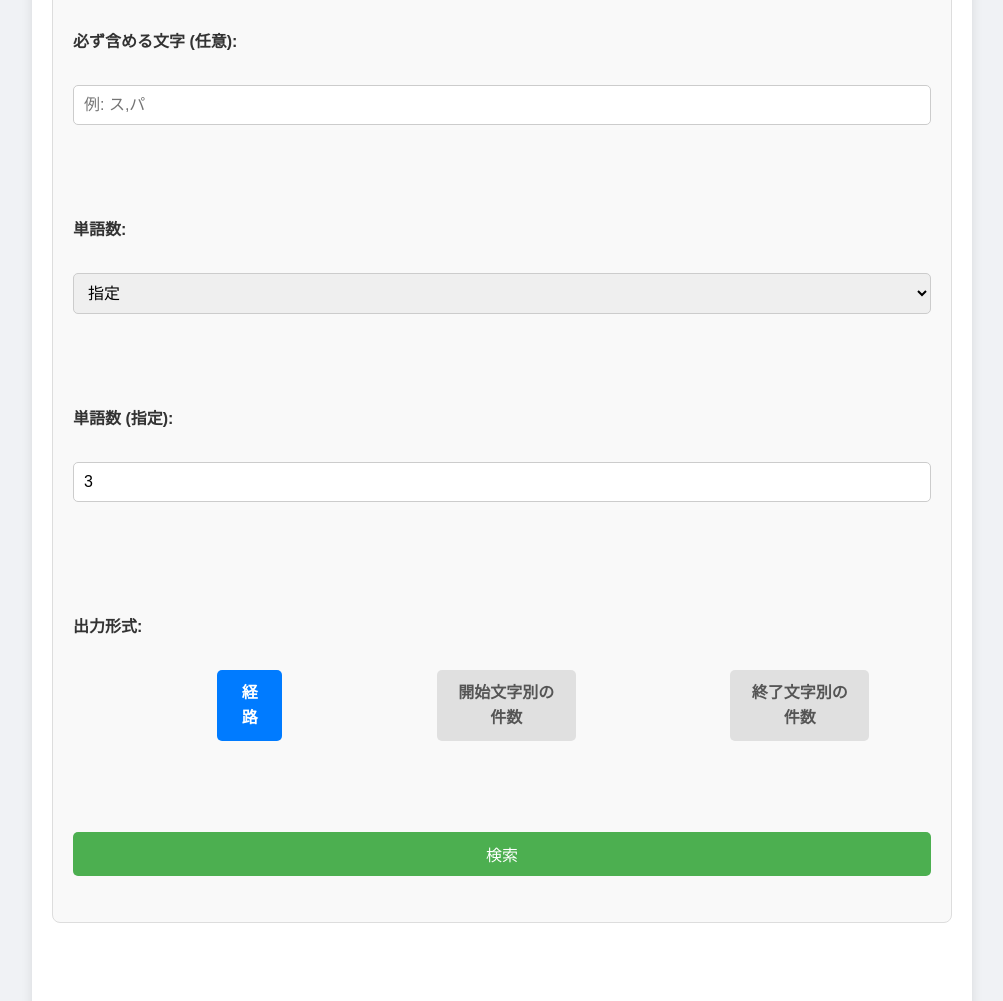
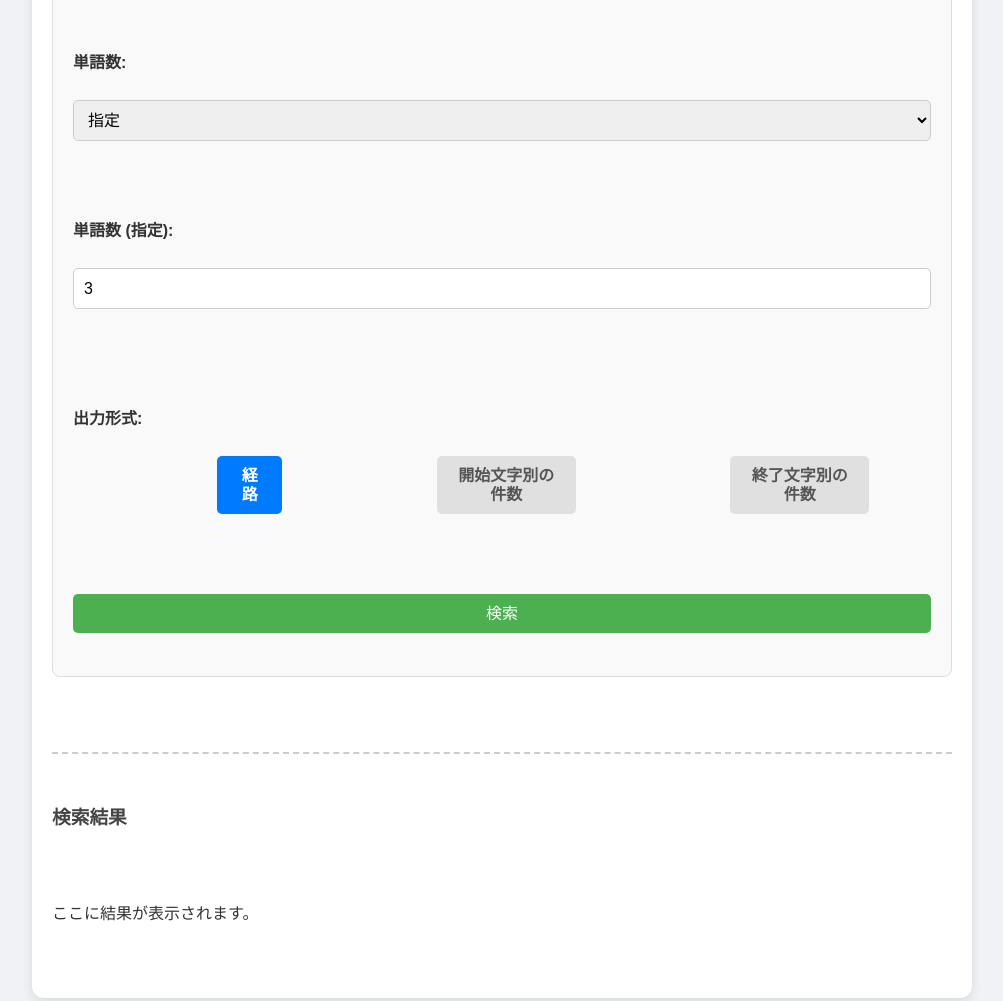
Before and after one commit to ginnoyakitori/kokumei-shiritori-generator, a website: page index.html in a window 1280 px wide. Shown: the part 1227-2228 px from the top of the page, without its empty margins (138-1141 px from the left). Drawn offline with Linux system fonts and the light colour scheme.

```diff
--- a/style.css
+++ b/style.css
@@ -2,7 +2,8 @@
     font-family: 'Arial', sans-serif;
     background-color: #f0f2f5;
     color: #333;
-    line-height: 1.6;
+    /* 💡 修正: 行の高さを狭くする */
+    line-height: 1.4;
     margin: 0;
     padding: 0;
 }
@@ -18,13 +19,18 @@
 
 header {
     text-align: center;
-    padding-bottom: 20px;
+    /* 💡 修正: 上下のパディングを減らす */
+    padding-bottom: 15px;
     border-bottom: 2px solid #e0e0e0;
-    margin-bottom: 20px;
+    /* 💡 修正: 下のマージンを減らす */
+    margin-bottom: 15px;
 }
 
 h1 {
     color: #444;
+    /* 💡 修正: 上下のマージンを減らす */
+    margin-top: 0.5em;
+    margin-bottom: 0.5em;
 }
 
 .mode-selector {
@@ -45,21 +51,25 @@
 }
 
 h2 {
+    /* 💡 修正: 上のマージンは0のまま、下を削減 */
     margin-top: 0;
     color: #555;
     border-bottom: 1px solid #ccc;
     padding-bottom: 10px;
-    margin-bottom: 20px;
+    /* 💡 修正: 下のマージンを減らす */
+    margin-bottom: 15px;
 }
 
 .form-group {
-    margin-bottom: 15px;
+    /* 💡 修正: form-group間のマージンを少し削減 */
+    margin-bottom: 12px;
 }
 
 label {
     display: block;
     font-weight: bold;
-    margin-bottom: 5px;
+    /* 💡 修正: ラベルと入力欄の間の空白を狭くする */
+    margin-bottom: 3px;
 }
 
 input[type="text"],
@@ -71,6 +81,8 @@
     border-radius: 5px;
     box-sizing: border-box;
     font-size: 16px;
+    /* 💡 追記: 要素自体のline-heightを調整してテキスト上下の空白を詰める */
+    line-height: 1.2;
 }
 
 .search-btn,
@@ -83,6 +95,8 @@
     cursor: pointer;
     font-size: 16px;
     transition: background-color 0.3s, transform 0.1s;
+    /* 💡 追記: ボタン内のテキスト上下の空白を詰める */
+    line-height: 1.2;
 }
 
 .search-btn {
@@ -157,9 +171,22 @@
     border-top: 2px dashed #ccc;
 }
 
+.results-container h3 {
+    /* 💡 修正: 結果セクションの見出しの上下の空白を詰める */
+    margin-top: 0.5em;
+    margin-bottom: 1em;
+    color: #444;
+}
+
 #results h3 {
     margin-top: 0;
     color: #444;
+}
+
+/* 💡 新規追加: 結果エリアの段落（例: 件数表示）の上下の空白を狭くする */
+#results p {
+    margin-top: 0.5em;
+    margin-bottom: 0.5em;
 }
 
 #results ul {
@@ -171,7 +198,8 @@
     background-color: #f0f8ff;
     border: 1px solid #e0eaf4;
     padding: 10px 15px;
-    margin-bottom: 8px;
+    /* 💡 修正: リスト項目間の空白を狭くする */
+    margin-bottom: 5px;
     border-radius: 5px;
     transition: transform 0.2s, box-shadow 0.2s;
     animation: fadeIn 0.5s ease-in-out;
```
